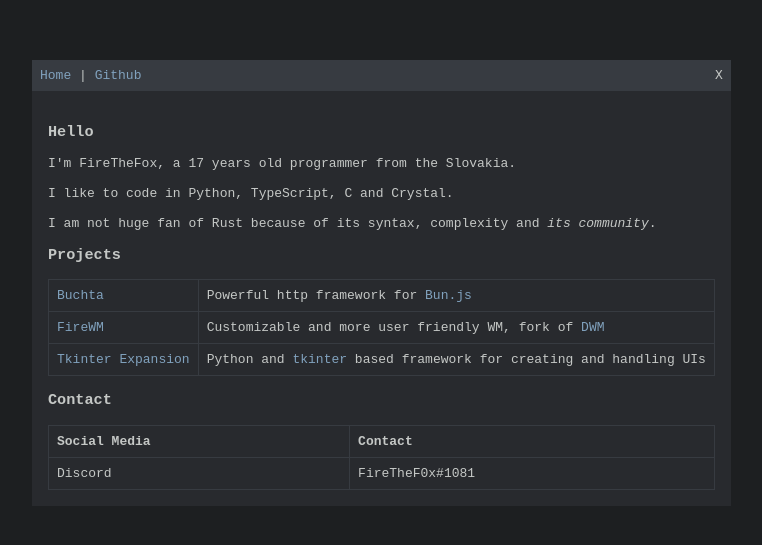
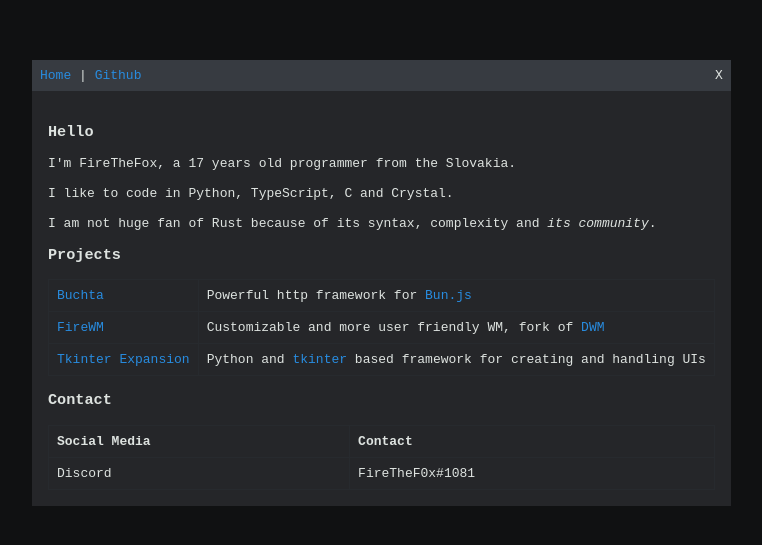
Before and after one commit to Fire-The-Fox/Fire-The-Fox.github.io, a plain HTML site: page index.html in a window 1280 px wide. Shown: the part 117-662 px from the top of the page, without its empty margins (352-1114 px from the left). Drawn offline with Linux system fonts and the light colour scheme.

Commit message:
Update style.css

```diff
--- a/style.css
+++ b/style.css
@@ -1,6 +1,6 @@
 body {
-	color: #c5c8c6;
-	background-color: #1d1f21;
+	color: #dee3e0;
+	background-color: #101112;
 	font-family: monospace;
 	display: grid;
 	align-items: center;
@@ -20,7 +20,7 @@ nav {
 }
 
 main {
-	background-color: #282a2e;
+	background-color: #252629;
 	overflow-wrap: break-word;
 	padding: 16px;
 }
@@ -31,7 +31,7 @@ table {
 }
 
 td, th {
-	border: 1px solid #373b41;
+	border: 1px solid #272a2e;
 	white-space: pre-line;
 	text-align: left;
 	padding: 8px;
@@ -42,7 +42,7 @@ th {
 }
 
 a {
-	color: #81a2be;
+	color: #288ce0;
 	text-decoration: none;
 }
 
```
